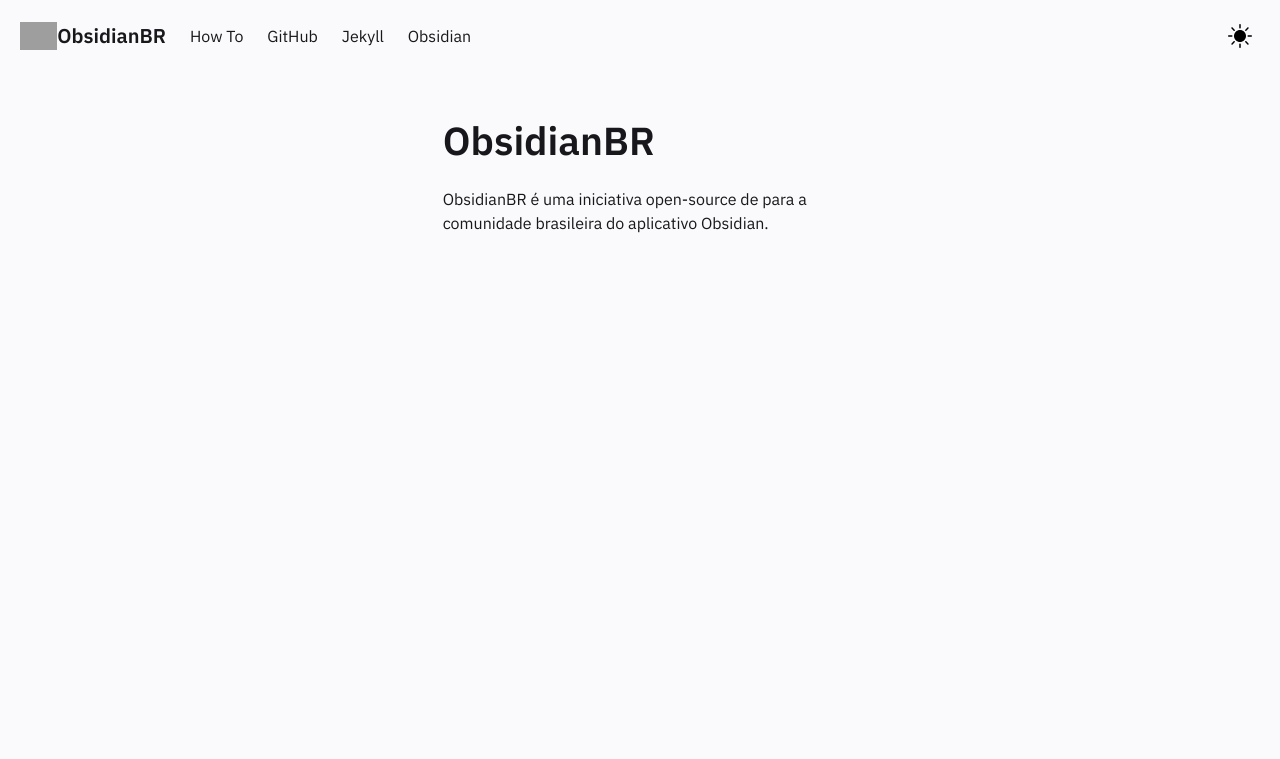
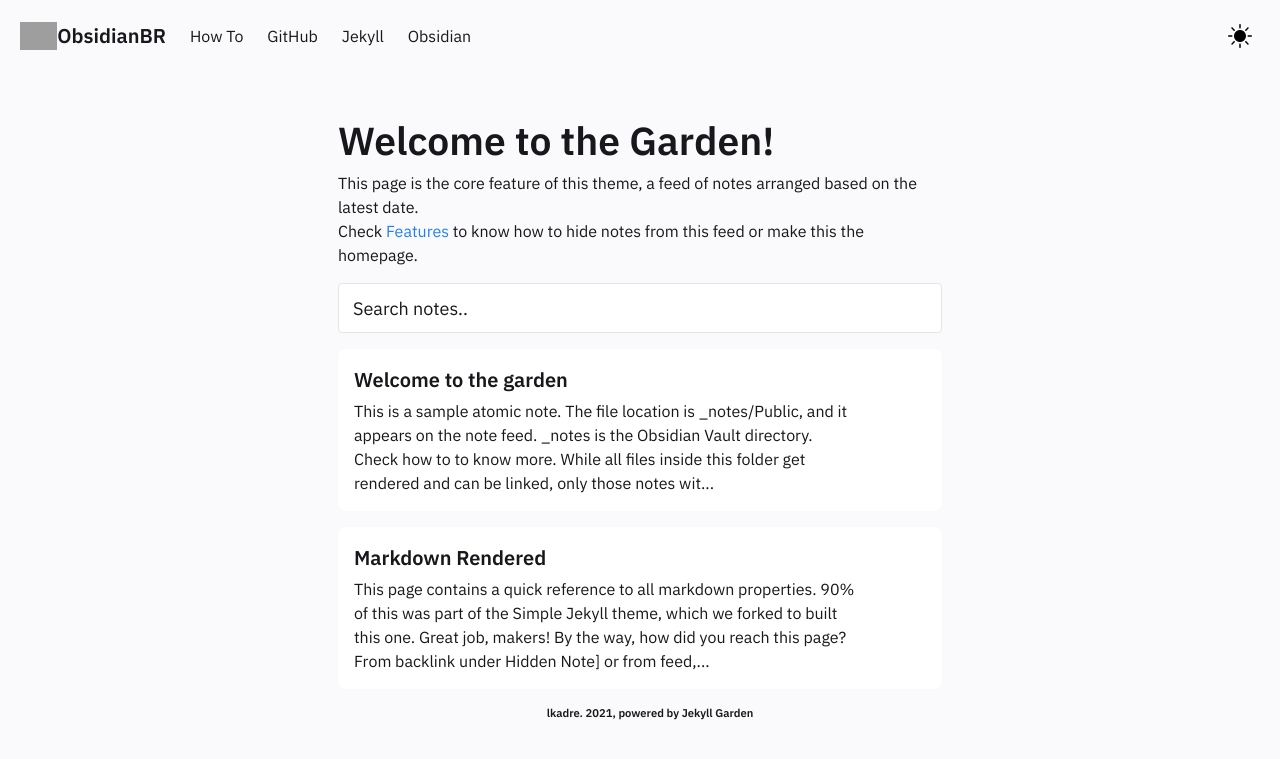
Before and after one commit to obsidianbr/obsidianbr.github.io, a Jekyll site: the page built from pages/index.md, in a window 1280 px wide. Shown: the top 759 px of the page. Built offline with Jekyll 4.4.1, drawn with Linux system fonts in a browser that asks for light colours; grey boxes are pictures that could not be loaded.

Commit message:
Update _config.yml

```diff
--- a/_config.yml
+++ b/_config.yml
@@ -63,7 +63,7 @@ preferences:
   backlinks:
     enabled: true
   related:
-    enabled: false # This enables the posts that are related to each other by tags
+    enabled: true # This enables the posts that are related to each other by tags
   wrapping:
     enabled: true
   contextmenu:
@@ -79,7 +79,7 @@ preferences:
   flashcards:
     enabled: false #Not supported in NotesGadern theme
   homepage:
-    enabled: true ##If you need a homepage, change this to true and edit _includes/Homepage.html
+    enabled: false ##If you need a homepage, change this to true and edit _includes/Homepage.html
 
 encoding: utf-8
 
```
